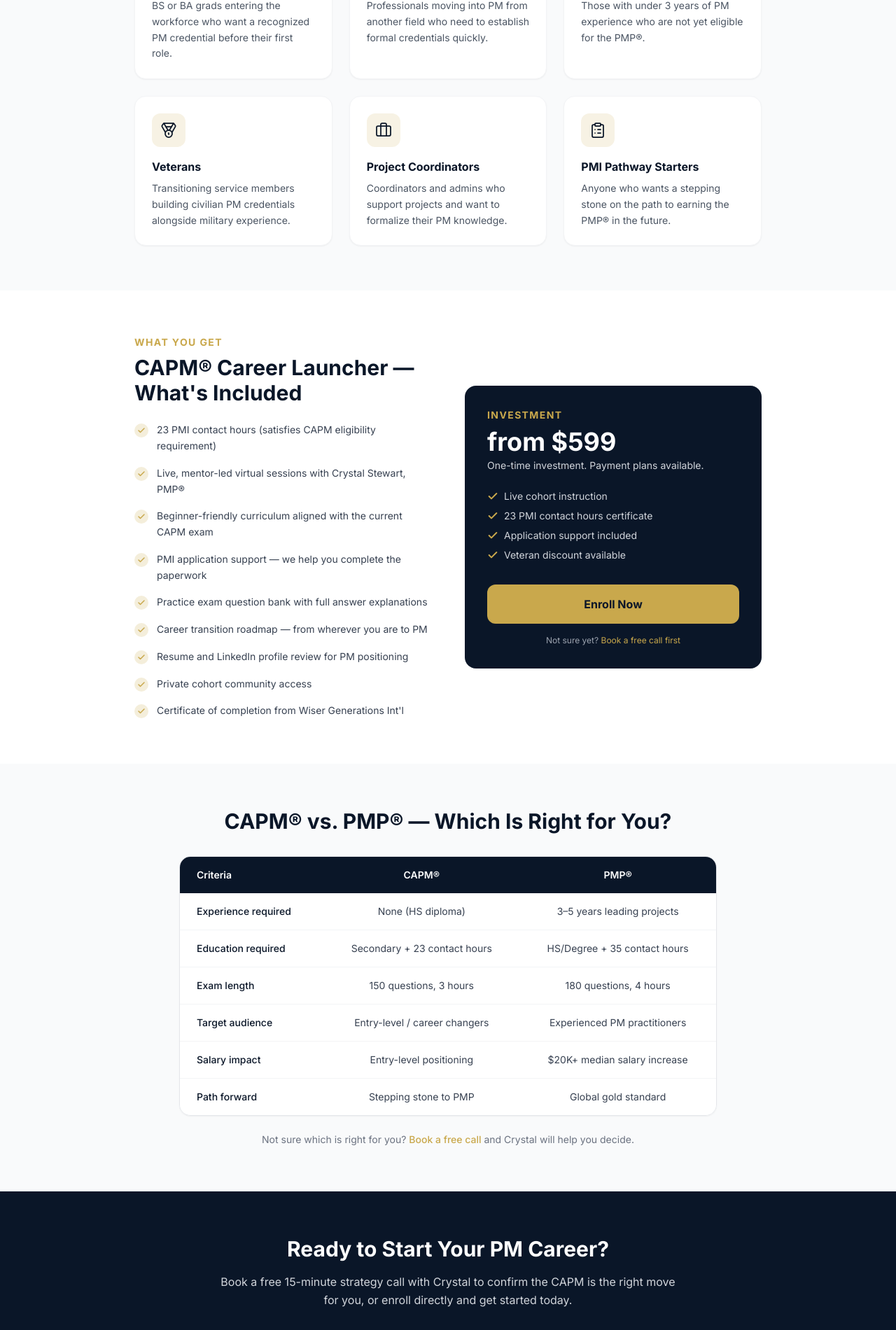
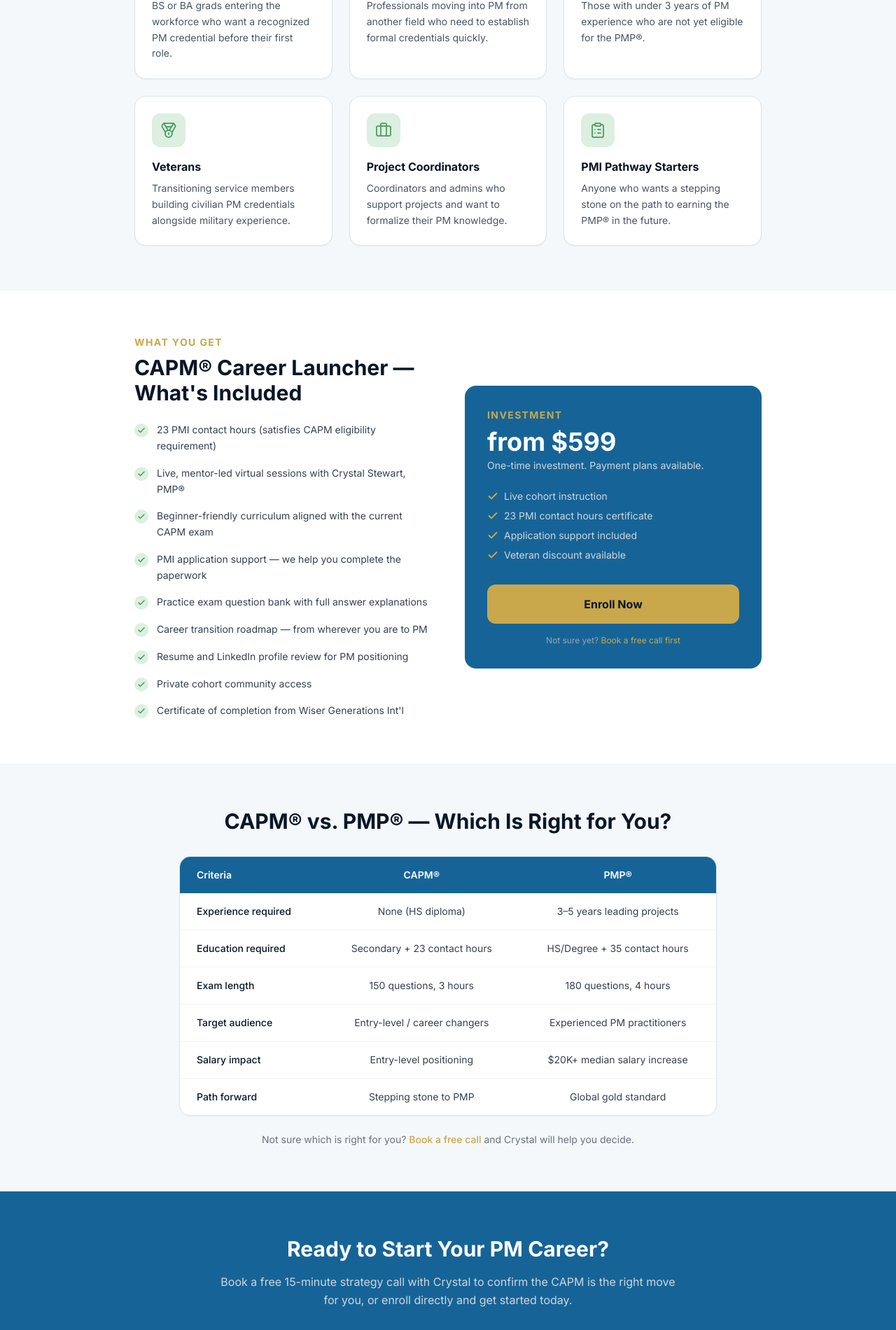
Before and after one commit to D4CGDBEMWS/wisergenerations-pmp, a Next.js app: page /capm in a window 1280 px wide. Shown: the part 840-2740 px from the top of the page at 70% size. Built offline with nearby package versions, Linux system fonts and the light colour scheme; no server answers.

Commit message:
Branding sample: add logo-based palette tokens (brand-blue/leaf/paper/line); apply lighter scheme to /capm (blue surfaces, green checks, gold accent kept)

```diff
--- a/app/capm/page.tsx
+++ b/app/capm/page.tsx
@@ -12,7 +12,7 @@ export default function CAPMPage() {
     <div className="bg-white">
 
       {/* Hero */}
-      <section className="bg-navy text-white py-20 px-4 sm:px-6 lg:px-8">
+      <section className="bg-brand-blue text-white py-20 px-4 sm:px-6 lg:px-8">
         <div className="max-w-4xl mx-auto">
           <p className="text-gold text-sm font-bold uppercase tracking-widest mb-3">CAPM Certification Prep</p>
           <h1 className="text-4xl sm:text-5xl font-bold leading-tight mb-6">
@@ -42,7 +42,7 @@ export default function CAPMPage() {
       </section>
 
       {/* Who it's for */}
-      <section className="py-16 px-4 sm:px-6 lg:px-8 bg-gray-50">
+      <section className="py-16 px-4 sm:px-6 lg:px-8 bg-paper">
         <div className="max-w-4xl mx-auto">
           <h2 className="text-3xl font-bold text-navy mb-8 text-center">Who the CAPM® Is For</h2>
           <div className="grid gap-6 sm:grid-cols-2 lg:grid-cols-3">
@@ -54,8 +54,8 @@ export default function CAPMPage() {
               { Icon: Briefcase, title: 'Project Coordinators', desc: 'Coordinators and admins who support projects and want to formalize their PM knowledge.' },
               { Icon: ClipboardList, title: 'PMI Pathway Starters', desc: 'Anyone who wants a stepping stone on the path to earning the PMP® in the future.' },
             ].map(({ Icon, title, desc }) => (
-              <div key={title} className="bg-white rounded-2xl p-6 shadow-sm border border-gray-100">
-                <div className="mb-4 inline-flex h-12 w-12 items-center justify-center rounded-xl bg-gold/15 text-navy">
+              <div key={title} className="bg-white rounded-2xl p-6 shadow-sm border border-line">
+                <div className="mb-4 inline-flex h-12 w-12 items-center justify-center rounded-xl bg-leaf-soft text-leaf">
                   <Icon className="h-6 w-6" strokeWidth={1.75} />
                 </div>
                 <h3 className="font-bold text-navy mb-2">{title}</h3>
@@ -85,7 +85,7 @@ export default function CAPMPage() {
                 'Certificate of completion from Wiser Generations Int\'l',
               ].map((item) => (
                 <li key={item} className="flex items-start gap-3">
-                  <span className="mt-0.5 flex-shrink-0 w-5 h-5 rounded-full bg-gold/20 text-gold flex items-center justify-center">
+                  <span className="mt-0.5 flex-shrink-0 w-5 h-5 rounded-full bg-leaf-soft text-leaf flex items-center justify-center">
                     <Check className="h-3 w-3" strokeWidth={3} />
                   </span>
                   <span className="text-gray-700 text-sm leading-relaxed">{item}</span>
@@ -93,7 +93,7 @@ export default function CAPMPage() {
               ))}
             </ul>
           </div>
-          <div className="bg-navy text-white rounded-2xl p-8">
+          <div className="bg-brand-blue text-white rounded-2xl p-8">
             <p className="text-gold text-sm font-bold uppercase tracking-widest mb-2">Investment</p>
             <p className="text-4xl font-bold mb-1">from $599</p>
             <p className="text-gray-300 text-sm mb-6">One-time investment. Payment plans available.</p>
@@ -127,12 +127,12 @@ export default function CAPMPage() {
       </section>
 
       {/* CAPM vs PMP */}
-      <section className="py-16 px-4 sm:px-6 lg:px-8 bg-gray-50">
+      <section className="py-16 px-4 sm:px-6 lg:px-8 bg-paper">
         <div className="max-w-3xl mx-auto">
           <h2 className="text-3xl font-bold text-navy mb-8 text-center">CAPM® vs. PMP® — Which Is Right for You?</h2>
-          <div className="overflow-x-auto rounded-2xl border border-gray-200 shadow-sm">
+          <div className="overflow-x-auto rounded-2xl border border-line shadow-sm">
             <table className="w-full text-sm">
-              <thead className="bg-navy text-white">
+              <thead className="bg-brand-blue text-white">
                 <tr>
                   <th className="px-6 py-4 text-left font-semibold">Criteria</th>
                   <th className="px-6 py-4 text-center font-semibold">CAPM®</th>
@@ -168,7 +168,7 @@ export default function CAPMPage() {
       </section>
 
       {/* CTA */}
-      <section className="py-16 px-4 sm:px-6 lg:px-8 bg-navy text-white text-center">
+      <section className="py-16 px-4 sm:px-6 lg:px-8 bg-brand-blue text-white text-center">
         <div className="max-w-2xl mx-auto">
           <h2 className="text-3xl font-bold mb-4">Ready to Start Your PM Career?</h2>
           <p className="text-gray-300 mb-8 leading-relaxed">
--- a/tailwind.config.ts
+++ b/tailwind.config.ts
@@ -9,6 +9,13 @@ const config: Config = {
         'light-navy': '#E8EDF5',
         'light-gold': '#FBF5E8',
         teal: '#156082',
+        // Brand palette drawn from the logo + Practice Studio:
+        'brand-blue': '#166497',      // logo blue — primary surfaces/headings
+        'brand-blue-dark': '#114F7A', // darker blue for hovers/depth
+        leaf: '#4A9A5E',              // logo leaf green — secondary accent
+        'leaf-soft': '#DCEFE1',       // soft green tint for chips/success
+        paper: '#F4F8FA',             // light blue-tinted section background
+        line: '#DBE6EC',              // soft blue-gray border
       },
       fontFamily: { sans: ['Inter', 'sans-serif'] },
     },
```
